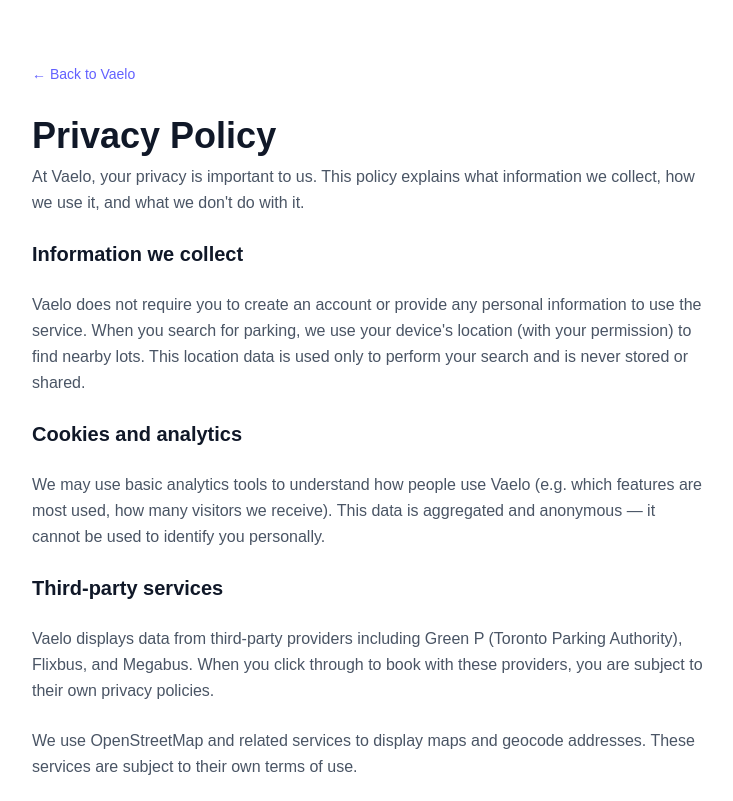
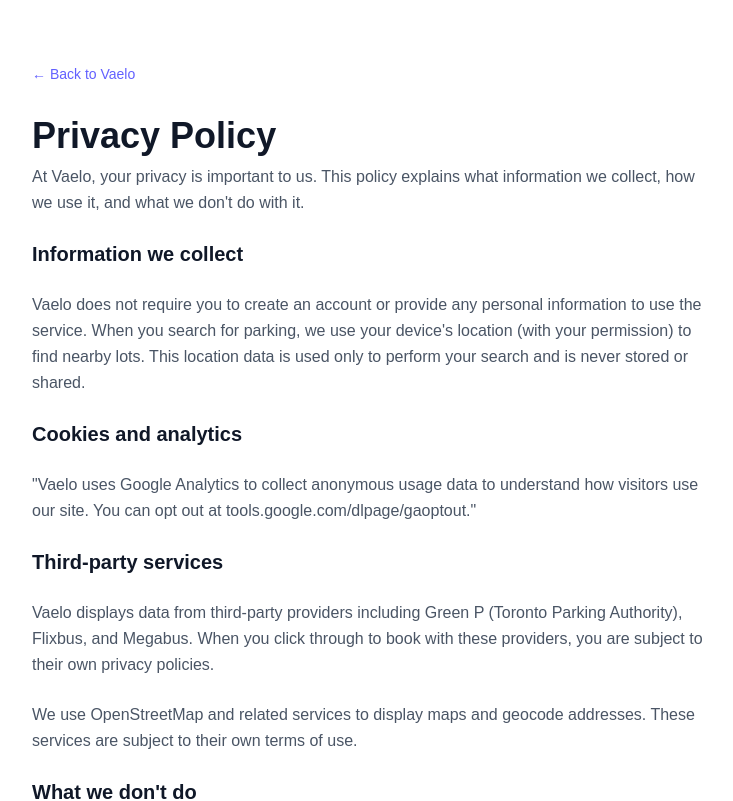
Before and after one commit to GabrielHCaribe/Vaelo, a Next.js app: page /privacy in a window 1280 px wide. Shown: the top 801 px of the page, without its empty margins (272-1005 px from the left). Built offline with nearby package versions, Linux system fonts and the light colour scheme.

Commit message:
added google analytics

```diff
--- a/package.json
+++ b/package.json
@@ -9,6 +9,7 @@
     "lint": "eslint"
   },
   "dependencies": {
+    "@next/third-parties": "^16.2.3",
     "@vercel/analytics": "^2.0.1",
     "leaflet": "^1.9.4",
     "next": "16.2.3",
--- a/src/app/layout.tsx
+++ b/src/app/layout.tsx
@@ -2,6 +2,7 @@
 import { Geist, Geist_Mono } from "next/font/google";
 import "./globals.css";
 import { Analytics } from '@vercel/analytics/react';
+import { GoogleAnalytics } from '@next/third-parties/google'
 
 const geistSans = Geist({
   variable: "--font-geist-sans",
@@ -31,6 +32,7 @@
       <body className="min-h-full flex flex-col">
         {children}
         <Analytics />
+        <GoogleAnalytics gaId="G-5WSTEFGHNQ" />
       </body>
     </html>
   );
--- a/src/app/privacy/page.tsx
+++ b/src/app/privacy/page.tsx
@@ -12,7 +12,7 @@
           <p>Vaelo does not require you to create an account or provide any personal information to use the service. When you search for parking, we use your device's location (with your permission) to find nearby lots. This location data is used only to perform your search and is never stored or shared.</p>
 
           <h2 className="text-xl font-bold text-gray-900">Cookies and analytics</h2>
-          <p>We may use basic analytics tools to understand how people use Vaelo (e.g. which features are most used, how many visitors we receive). This data is aggregated and anonymous — it cannot be used to identify you personally.</p>
+          <p>"Vaelo uses Google Analytics to collect anonymous usage data to understand how visitors use our site. You can opt out at tools.google.com/dlpage/gaoptout."</p>
 
           <h2 className="text-xl font-bold text-gray-900">Third-party services</h2>
           <p>Vaelo displays data from third-party providers including Green P (Toronto Parking Authority), Flixbus, and Megabus. When you click through to book with these providers, you are subject to their own privacy policies.</p>
```
Also changed, not shown: 1 other file (tests, documents, lock files or other folders).
